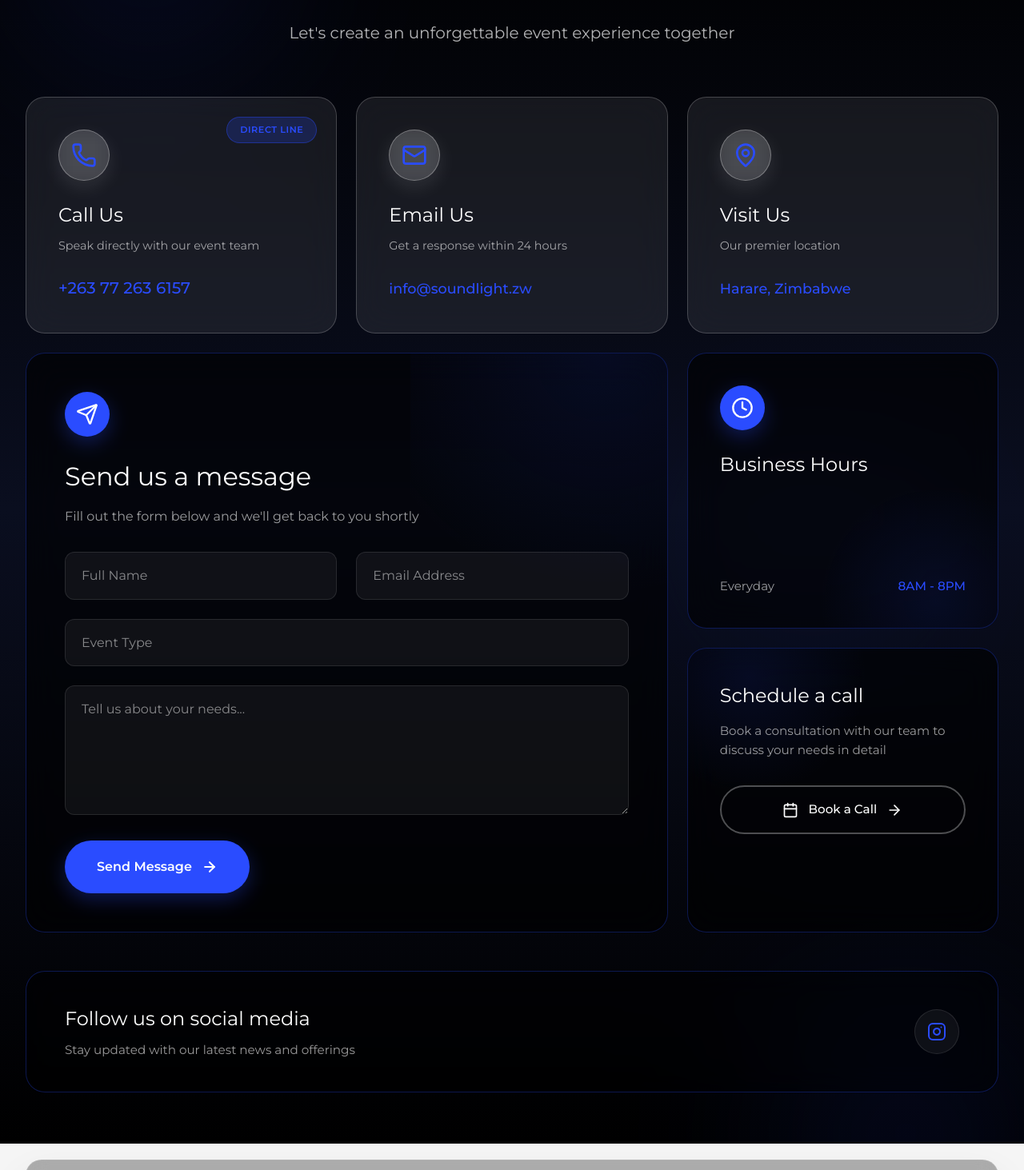
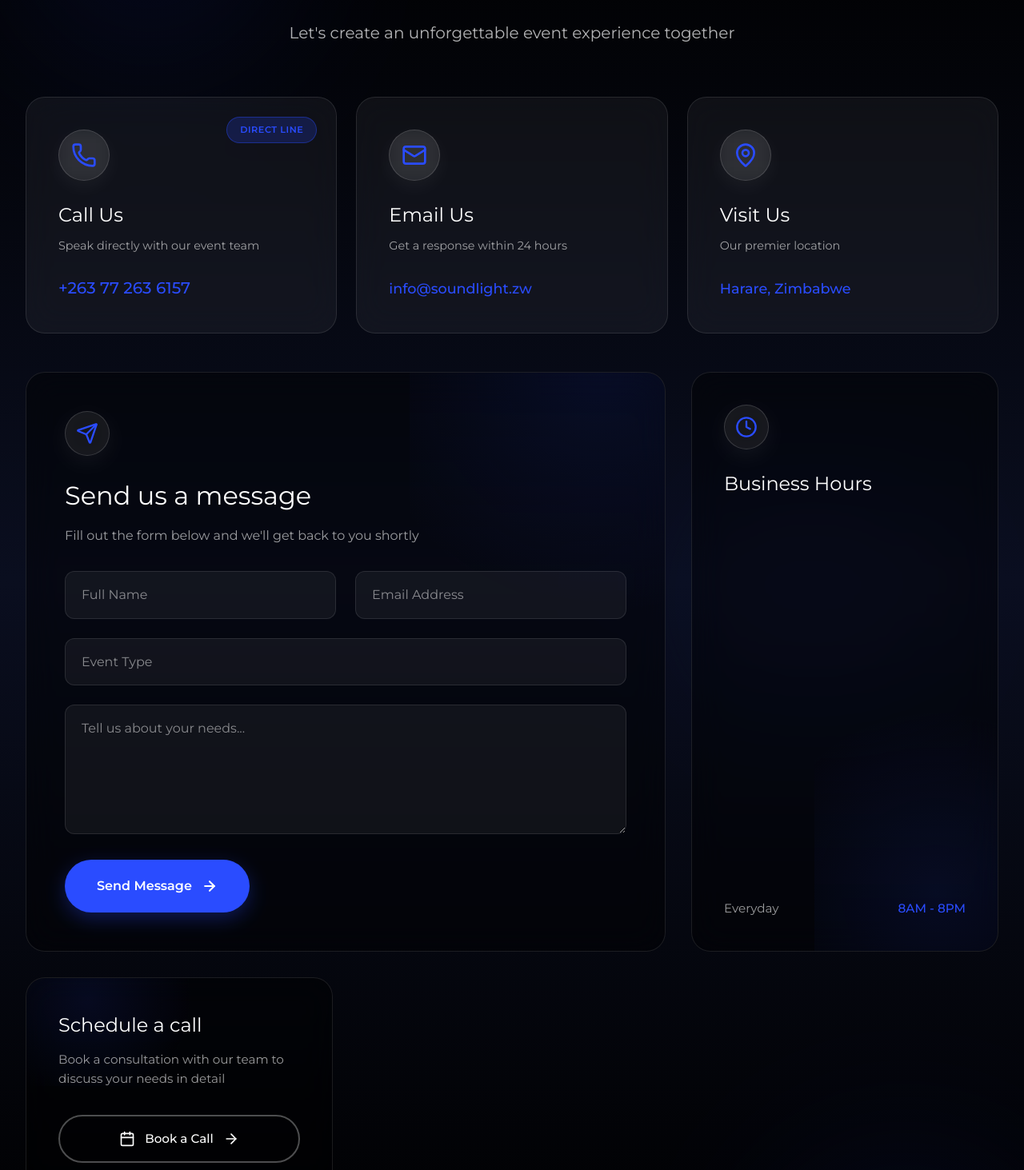
Before and after one commit to Naomi-Faffy/LightSound, a React (Vite) app: page / in a window 1280 px wide. Shown: the part 3807-5270 px from the top of the page at 80% size. Built offline with nearby package versions, Linux system fonts and the light colour scheme.

Commit message:
Update portfolio

```diff
--- a/src/App.jsx
+++ b/src/App.jsx
@@ -99,9 +99,6 @@ export default function App() {
               <a href="#contact">Contact</a>
             </nav>
 
-            <div className="footer-social">
-              <a href="https://www.threads.com/@soundlight.zw?xmt=AQF0llt6nKMpZ2_3YwyhVxkbumThNJCT0fvGvYy1V3-iHYE" target="_blank" rel="noopener noreferrer" aria-label="Threads"><i className="fab fa-threads"></i></a>
-            </div>
           </div>
 
           <div className="footer-bottom">
--- a/src/pages/Contact.jsx
+++ b/src/pages/Contact.jsx
@@ -61,7 +61,7 @@ export default function Contact() {
         {/* Header */}
         <div style={{ textAlign: "center", marginBottom: "4rem" }}>
           <h1 style={{
-            fontSize: "4rem",
+            fontSize: "clamp(2.5rem, 8vw, 4rem)",
             fontWeight: "400",
             color: "#fff",
             marginBottom: "1rem",
@@ -71,7 +71,7 @@ export default function Contact() {
             Get in Touch
           </h1>
           <p style={{
-            fontSize: "1.25rem",
+            fontSize: "clamp(1rem, 3vw, 1.25rem)",
             color: "rgba(255, 255, 255, 0.7)",
             maxWidth: "600px",
             margin: "0 auto",
@@ -83,8 +83,7 @@ export default function Contact() {
         {/* Contact Cards Grid */}
         <div style={{
           display: "grid",
-          gridTemplateColumns: "repeat(12, 1fr)",
-          gridTemplateRows: "repeat(6, minmax(120px, auto))",
+          gridTemplateColumns: "repeat(auto-fit, minmax(280px, 1fr))",
           gap: "1.5rem",
           marginBottom: "3rem",
         }}>
@@ -92,29 +91,28 @@ export default function Contact() {
           {/* Phone Card */}
           <div
             style={{
-              gridColumn: "1 / 5",
-              gridRow: "1 / 3",
-              background: "rgba(255, 255, 255, 0.08)",
+              background: "rgba(255, 255, 255, 0.05)",
               backdropFilter: "blur(20px)",
               WebkitBackdropFilter: "blur(20px)",
               borderRadius: "24px",
               padding: "2.5rem",
-              border: "1px solid rgba(255, 255, 255, 0.2)",
+              border: "1px solid rgba(255, 255, 255, 0.1)",
               display: "flex",
               flexDirection: "column",
               justifyContent: "space-between",
               position: "relative",
               overflow: "hidden",
               transition: "all 0.3s ease",
+              minHeight: "250px",
             }}
             onMouseEnter={(e) => {
               e.currentTarget.style.transform = "translateY(-8px)";
-              e.currentTarget.style.borderColor = "rgba(255, 255, 255, 0.4)";
-              e.currentTarget.style.boxShadow = "0 20px 40px rgba(255, 255, 255, 0.1)";
+              e.currentTarget.style.borderColor = "rgba(255, 255, 255, 0.2)";
+              e.currentTarget.style.boxShadow = "0 20px 40px rgba(255, 255, 255, 0.05)";
             }}
             onMouseLeave={(e) => {
               e.currentTarget.style.transform = "translateY(0)";
-              e.currentTarget.style.borderColor = "rgba(255, 255, 255, 0.2)";
+              e.currentTarget.style.borderColor = "rgba(255, 255, 255, 0.1)";
               e.currentTarget.style.boxShadow = "none";
             }}
           >
@@ -140,15 +138,15 @@ export default function Contact() {
                 width: "64px",
                 height: "64px",
                 borderRadius: "50%",
-                background: "rgba(255, 255, 255, 0.15)",
+                background: "rgba(255, 255, 255, 0.08)",
                 backdropFilter: "blur(10px)",
                 WebkitBackdropFilter: "blur(10px)",
-                border: "1px solid rgba(255, 255, 255, 0.3)",
+                border: "1px solid rgba(255, 255, 255, 0.15)",
                 display: "flex",
                 alignItems: "center",
                 justifyContent: "center",
                 marginBottom: "1.5rem",
-                boxShadow: "0 8px 24px rgba(255, 255, 255, 0.1)",
+                boxShadow: "0 8px 24px rgba(255, 255, 255, 0.05)",
               }}>
                 <Phone size={32} color="#2A4CFF" strokeWidth={2} />
               </div>
@@ -184,29 +182,28 @@ export default function Contact() {
           {/* Email Card */}
           <div
             style={{
-              gridColumn: "5 / 9",
-              gridRow: "1 / 3",
-              background: "rgba(255, 255, 255, 0.08)",
+              background: "rgba(255, 255, 255, 0.05)",
               backdropFilter: "blur(20px)",
               WebkitBackdropFilter: "blur(20px)",
               borderRadius: "24px",
               padding: "2.5rem",
-              border: "1px solid rgba(255, 255, 255, 0.2)",
+              border: "1px solid rgba(255, 255, 255, 0.1)",
               display: "flex",
               flexDirection: "column",
               justifyContent: "space-between",
               position: "relative",
               overflow: "hidden",
               transition: "all 0.3s ease",
+              minHeight: "250px",
             }}
             onMouseEnter={(e) => {
               e.currentTarget.style.transform = "translateY(-8px)";
-              e.currentTarget.style.borderColor = "rgba(255, 255, 255, 0.4)";
-              e.currentTarget.style.boxShadow = "0 20px 40px rgba(255, 255, 255, 0.1)";
+              e.currentTarget.style.borderColor = "rgba(255, 255, 255, 0.2)";
+              e.currentTarget.style.boxShadow = "0 20px 40px rgba(255, 255, 255, 0.05)";
             }}
             onMouseLeave={(e) => {
               e.currentTarget.style.transform = "translateY(0)";
-              e.currentTarget.style.borderColor = "rgba(255, 255, 255, 0.2)";
+              e.currentTarget.style.borderColor = "rgba(255, 255, 255, 0.1)";
               e.currentTarget.style.boxShadow = "none";
             }}
           >
@@ -215,15 +212,15 @@ export default function Contact() {
                 width: "64px",
                 height: "64px",
                 borderRadius: "50%",
-                background: "rgba(255, 255, 255, 0.15)",
+                background: "rgba(255, 255, 255, 0.08)",
                 backdropFilter: "blur(10px)",
                 WebkitBackdropFilter: "blur(10px)",
-                border: "1px solid rgba(255, 255, 255, 0.3)",
+                border: "1px solid rgba(255, 255, 255, 0.15)",
                 display: "flex",
                 alignItems: "center",
                 justifyContent: "center",
                 marginBottom: "1.5rem",
-                boxShadow: "0 8px 24px rgba(255, 255, 255, 0.1)",
+                boxShadow: "0 8px 24px rgba(255, 255, 255, 0.05)",
               }}>
                 <Mail size={32} color="#2A4CFF" strokeWidth={2} />
               </div>
@@ -259,29 +256,28 @@ export default function Contact() {
           {/* Location Card */}
           <div
             style={{
-              gridColumn: "9 / 13",
-              gridRow: "1 / 3",
-              background: "rgba(255, 255, 255, 0.08)",
+              background: "rgba(255, 255, 255, 0.05)",
               backdropFilter: "blur(20px)",
               WebkitBackdropFilter: "blur(20px)",
               borderRadius: "24px",
               padding: "2.5rem",
-              border: "1px solid rgba(255, 255, 255, 0.2)",
+              border: "1px solid rgba(255, 255, 255, 0.1)",
               display: "flex",
               flexDirection: "column",
               justifyContent: "space-between",
               position: "relative",
               overflow: "hidden",
               transition: "all 0.3s ease",
+              minHeight: "250px",
             }}
             onMouseEnter={(e) => {
               e.currentTarget.style.transform = "translateY(-8px)";
-              e.currentTarget.style.borderColor = "rgba(255, 255, 255, 0.4)";
-              e.currentTarget.style.boxShadow = "0 20px 40px rgba(255, 255, 255, 0.1)";
+              e.currentTarget.style.borderColor = "rgba(255, 255, 255, 0.2)";
+              e.currentTarget.style.boxShadow = "0 20px 40px rgba(255, 255, 255, 0.05)";
             }}
             onMouseLeave={(e) => {
               e.currentTarget.style.transform = "translateY(0)";
-              e.currentTarget.style.borderColor = "rgba(255, 255, 255, 0.2)";
+              e.currentTarget.style.borderColor = "rgba(255, 255, 255, 0.1)";
               e.currentTarget.style.boxShadow = "none";
             }}
           >
@@ -290,15 +286,15 @@ export default function Contact() {
                 width: "64px",
                 height: "64px",
                 borderRadius: "50%",
-                background: "rgba(255, 255, 255, 0.15)",
+                background: "rgba(255, 255, 255, 0.08)",
                 backdropFilter: "blur(10px)",
                 WebkitBackdropFilter: "blur(10px)",
-                border: "1px solid rgba(255, 255, 255, 0.3)",
+                border: "1px solid rgba(255, 255, 255, 0.15)",
                 display: "flex",
                 alignItems: "center",
                 justifyContent: "center",
                 marginBottom: "1.5rem",
-                boxShadow: "0 8px 24px rgba(255, 255, 255, 0.1)",
+                boxShadow: "0 8px 24px rgba(255, 255, 255, 0.05)",
               }}>
                 <MapPin size={32} color="#2A4CFF" strokeWidth={2} />
               </div>
@@ -330,18 +326,25 @@ export default function Contact() {
               </p>
             </div>
           </div>
+        </div>
 
+        {/* Form and Additional Info Grid */}
+        <div style={{
+          display: "grid",
+          gridTemplateColumns: "repeat(auto-fit, minmax(320px, 1fr))",
+          gap: "2rem",
+          marginBottom: "3rem",
+        }}>
           {/* Contact Form Card - Large */}
           <div
             style={{
-              gridColumn: "1 / 9",
-              gridRow: "3 / 7",
-              background: "rgba(0, 0, 0, 0.6)",
+              gridColumn: "span 2",
+              background: "rgba(0, 0, 0, 0.4)",
               backdropFilter: "blur(20px)",
               WebkitBackdropFilter: "blur(20px)",
               borderRadius: "24px",
               padding: "3rem",
-              border: "1px solid rgba(42, 76, 255, 0.3)",
+              border: "1px solid rgba(255, 255, 255, 0.1)",
               position: "relative",
               overflow: "hidden",
               transition: "all 0.3s ease",
@@ -363,14 +366,17 @@ export default function Contact() {
                   width: "56px",
                   height: "56px",
                   borderRadius: "50%",
-                  background: "#2A4CFF",
+                  background: "rgba(255, 255, 255, 0.08)",
+                  backdropFilter: "blur(10px)",
+                  WebkitBackdropFilter: "blur(10px)",
+                  border: "1px solid rgba(255, 255, 255, 0.15)",
                   display: "flex",
                   alignItems: "center",
                   justifyContent: "center",
                   marginBottom: "1.5rem",
-                  boxShadow: "0 8px 24px rgba(42, 76, 255, 0.3)",
+                  boxShadow: "0 8px 24px rgba(255, 255, 255, 0.05)",
                 }}>
-                  <Send size={28} color="#FFFFFF" strokeWidth={2} />
+                  <Send size={28} color="#2A4CFF" strokeWidth={2} />
                 </div>
 
                 <h3 style={{
@@ -390,7 +396,7 @@ export default function Contact() {
               </div>
 
               <form style={{ display: "flex", flexDirection: "column", gap: "1.5rem" }}>
-                <div style={{ display: "grid", gridTemplateColumns: "1fr 1fr", gap: "1.5rem" }}>
+                <div style={{ display: "grid", gridTemplateColumns: "repeat(auto-fit, minmax(200px, 1fr))", gap: "1.5rem" }}>
                   <div>
                     <input
                       type="text"
@@ -539,14 +545,12 @@ export default function Contact() {
           {/* Business Hours Card */}
           <div
             style={{
-              gridColumn: "9 / 13",
-              gridRow: "3 / 5",
-              background: "rgba(0, 0, 0, 0.6)",
+              background: "rgba(0, 0, 0, 0.4)",
               backdropFilter: "blur(20px)",
               WebkitBackdropFilter: "blur(20px)",
               borderRadius: "24px",
               padding: "2.5rem",
-              border: "1px solid rgba(42, 76, 255, 0.3)",
+              border: "1px solid rgba(255, 255, 255, 0.1)",
               display: "flex",
               flexDirection: "column",
               justifyContent: "space-between",
@@ -556,12 +560,12 @@ export default function Contact() {
             }}
             onMouseEnter={(e) => {
               e.currentTarget.style.transform = "translateY(-8px)";
-              e.currentTarget.style.borderColor = "rgba(42, 76, 255, 0.5)";
-              e.currentTarget.style.boxShadow = "0 20px 40px rgba(42, 76, 255, 0.15)";
+              e.currentTarget.style.borderColor = "rgba(255, 255, 255, 0.2)";
+              e.currentTarget.style.boxShadow = "0 20px 40px rgba(255, 255, 255, 0.05)";
             }}
             onMouseLeave={(e) => {
               e.currentTarget.style.transform = "translateY(0)";
-              e.currentTarget.style.borderColor = "rgba(42, 76, 255, 0.3)";
+              e.currentTarget.style.borderColor = "rgba(255, 255, 255, 0.1)";
               e.currentTarget.style.boxShadow = "none";
             }}
           >
@@ -580,14 +584,17 @@ export default function Contact() {
                 width: "56px",
                 height: "56px",
                 borderRadius: "50%",
-                background: "#2A4CFF",
+                background: "rgba(255, 255, 255, 0.08)",
+                backdropFilter: "blur(10px)",
+                WebkitBackdropFilter: "blur(10px)",
+                border: "1px solid rgba(255, 255, 255, 0.15)",
                 display: "flex",
                 alignItems: "center",
                 justifyContent: "center",
                 marginBottom: "1.5rem",
-                boxShadow: "0 8px 24px rgba(42, 76, 255, 0.3)",
+                boxShadow: "0 8px 24px rgba(255, 255, 255, 0.05)",
               }}>
-                <Clock size={28} color="#FFFFFF" strokeWidth={2} />
+                <Clock size={28} color="#2A4CFF" strokeWidth={2} />
               </div>
 
               <h3 style={{
@@ -613,14 +620,12 @@ export default function Contact() {
           {/* Schedule a Call CTA */}
           <div
             style={{
-              gridColumn: "9 / 13",
-              gridRow: "5 / 7",
-              background: "rgba(0, 0, 0, 0.6)",
+              background: "rgba(0, 0, 0, 0.4)",
               backdropFilter: "blur(20px)",
               WebkitBackdropFilter: "blur(20px)",
               borderRadius: "24px",
               padding: "2.5rem",
-              border: "1px solid rgba(42, 76, 255, 0.3)",
+              border: "1px solid rgba(255, 255, 255, 0.1)",
               display: "flex",
               flexDirection: "column",
               justifyContent: "space-between",
@@ -630,12 +635,12 @@ export default function Contact() {
             }}
             onMouseEnter={(e) => {
               e.currentTarget.style.transform = "translateY(-8px)";
-              e.currentTarget.style.borderColor = "rgba(42, 76, 255, 0.5)";
-              e.currentTarget.style.boxShadow = "0 20px 40px rgba(42, 76, 255, 0.15)";
+              e.currentTarget.style.borderColor = "rgba(255, 255, 255, 0.2)";
+              e.currentTarget.style.boxShadow = "0 20px 40px rgba(255, 255, 255, 0.05)";
             }}
             onMouseLeave={(e) => {
               e.currentTarget.style.transform = "translateY(0)";
-              e.currentTarget.style.borderColor = "rgba(42, 76, 255, 0.3)";
+              e.currentTarget.style.borderColor = "rgba(255, 255, 255, 0.1)";
               e.currentTarget.style.boxShadow = "none";
             }}
           >
@@ -700,76 +705,21 @@ export default function Contact() {
             </div>
           </div>
         </div>
+      </div>
 
-        {/* Social Media Section */}
-        <div style={{
-          background: "rgba(0, 0, 0, 0.4)",
-          backdropFilter: "blur(20px)",
-          WebkitBackdropFilter: "blur(20px)",
-          borderRadius: "24px",
-          padding: "2.5rem 3rem",
-          border: "1px solid rgba(42, 76, 255, 0.3)",
-          display: "flex",
-          justifyContent: "space-between",
-          alignItems: "center",
-          flexWrap: "wrap",
-          gap: "2rem",
-        }}>
-          <div>
-            <h3 style={{
-              fontSize: "1.5rem",
-              fontWeight: "400",
-              color: "#fff",
-              marginBottom: "0.5rem",
-            }}>
-              Follow us on social media
-            </h3>
-            <p style={{
-              fontSize: "0.95rem",
-              color: "rgba(255, 255, 255, 0.6)",
-            }}>
-              Stay updated with our latest news and offerings
-            </p>
-          </div>
+      <style jsx>{`
+        @media (max-width: 1200px) {
+          div[style*="gridColumn: span 2"] {
+            grid-column: span 1 !important;
+          }
+        }
 
-          <div style={{ display: "flex", gap: "1rem" }}>
-            {[
-              { Icon: Instagram, color: "#2A4CFF", href: "https://www.threads.com/@soundlight.zw?xmt=AQF0llt6nKMpZ2_3YwyhVxkbumThNJCT0fvGvYy1V3-iHYE" },
-            ].map(({ Icon, color, href }, i) => (
-              <a
-                key={i}
-                href={href}
-                target="_blank"
-                rel="noopener noreferrer"
-                style={{
-                  width: "56px",
-                  height: "56px",
-                  borderRadius: "50%",
-                  background: "rgba(255, 255, 255, 0.05)",
-                  border: "1px solid rgba(255, 255, 255, 0.1)",
-                  display: "flex",
-                  alignItems: "center",
-                  justifyContent: "center",
-                  transition: "all 0.3s ease",
-                  textDecoration: "none",
-                }}
-                onMouseEnter={(e) => {
-                  e.currentTarget.style.background = `${color}20`;
-                  e.currentTarget.style.borderColor = `${color}40`;
-                  e.currentTarget.style.transform = "translateY(-4px)";
-                }}
-                onMouseLeave={(e) => {
-                  e.currentTarget.style.background = "rgba(255, 255, 255, 0.05)";
-                  e.currentTarget.style.borderColor = "rgba(255, 255, 255, 0.1)";
-                  e.currentTarget.style.transform = "translateY(0)";
-                }}
-              >
-                <Icon size={24} color={color} strokeWidth={2} />
-              </a>
-            ))}
-          </div>
-        </div>
-      </div>
+        @media (max-width: 768px) {
+          form > div[style*="gridTemplateColumns"] {
+            grid-template-columns: 1fr !important;
+          }
+        }
+      `}</style>
     </div>
   );
 }
```
Also changed, not shown: src/pages/Services.jsx (+21 -1 lines), src/styles.css (+120 -2 lines).
